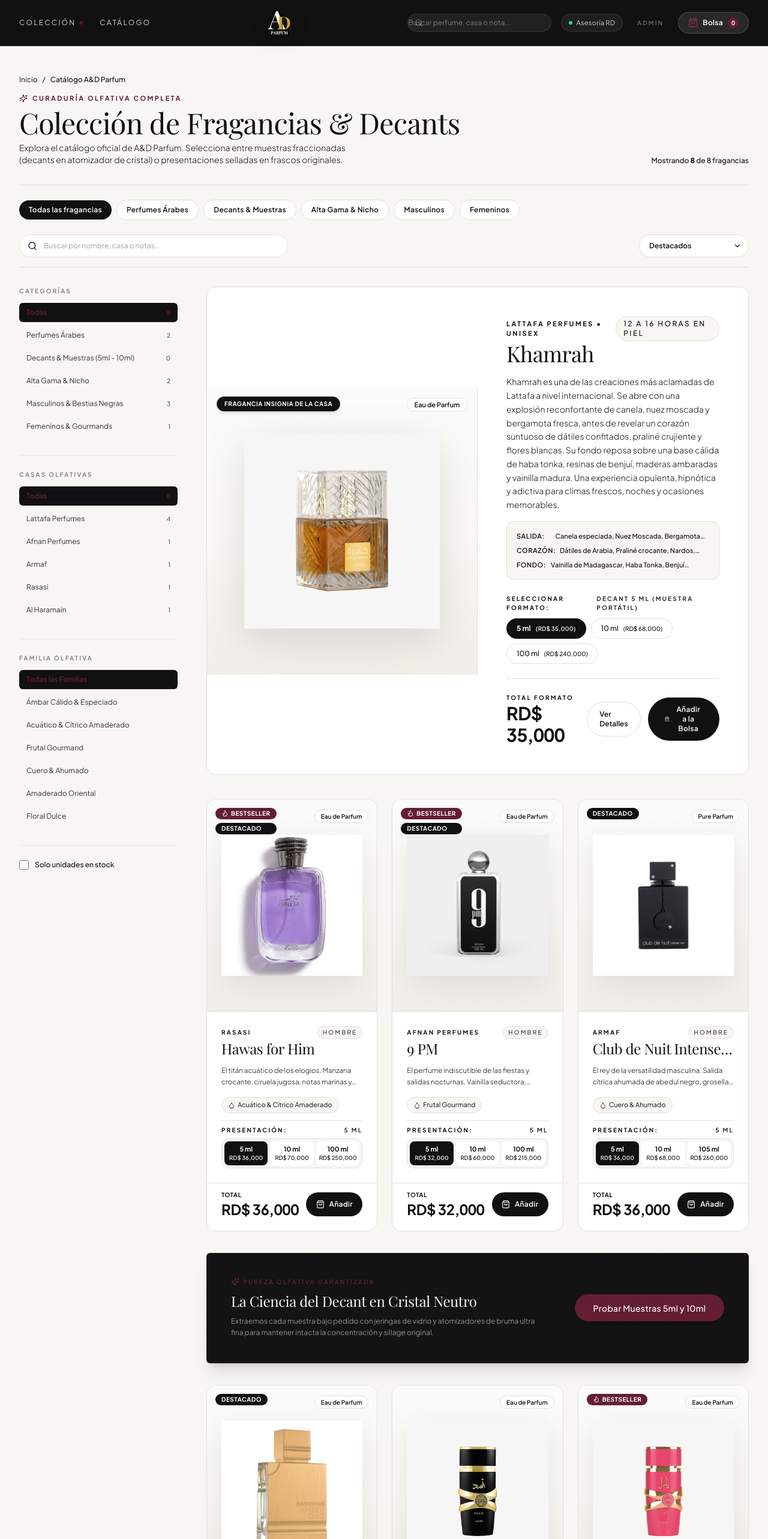
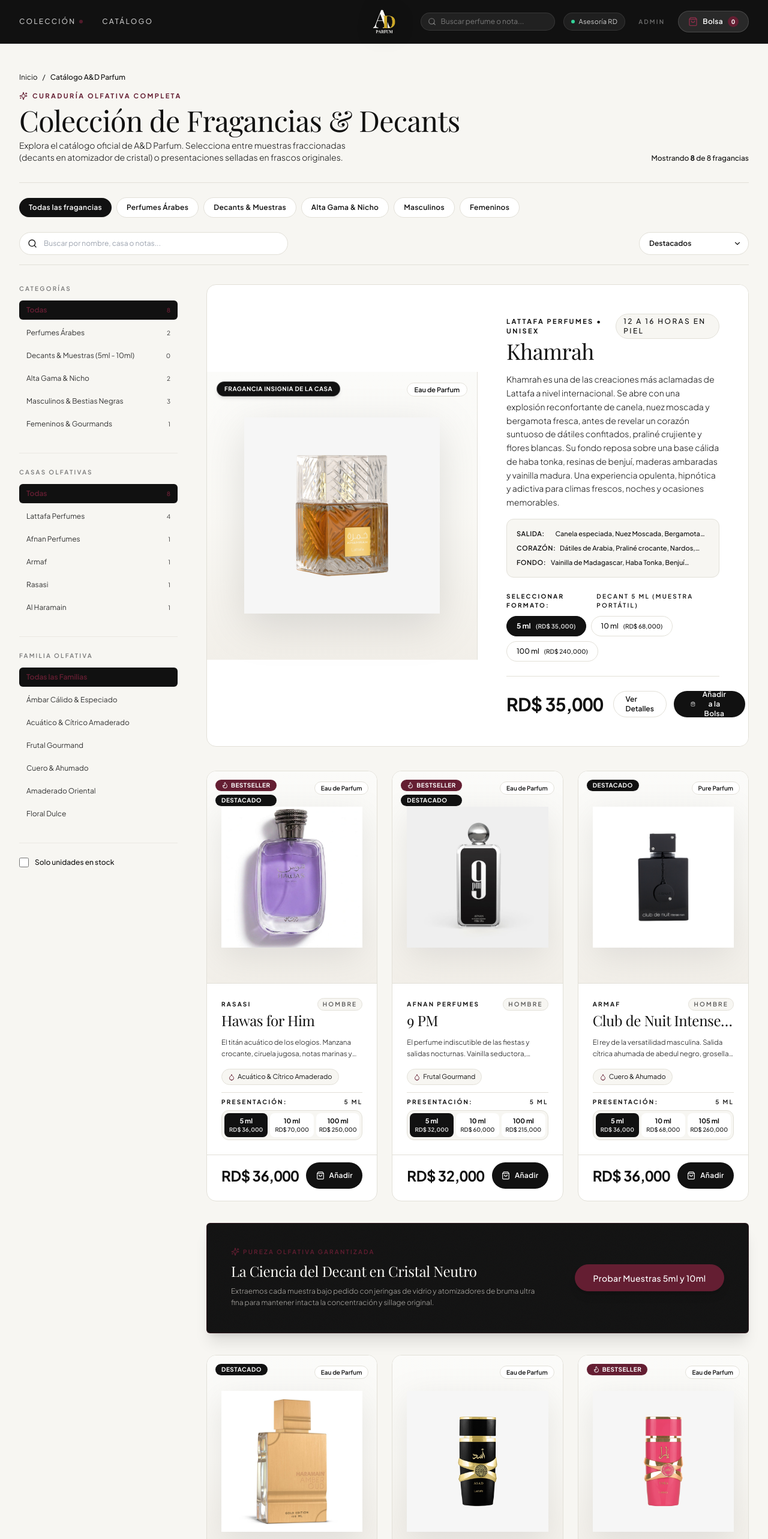
Before and after one commit to awafuldev/ad-parfum, a Next.js app: page /perfumes in a window 1280 px wide. Shown: the top 2566 px of the page at 60% size. Built offline with nearby package versions, Linux system fonts and the light colour scheme; a web font is replaced by a local one.

Commit message:
fix(ui): align card price with buy button and stabilize 3-column desktop navbar

```diff
--- a/src/components/catalog/EditorialProductCard.tsx
+++ b/src/components/catalog/EditorialProductCard.tsx
@@ -145,9 +145,8 @@ export function EditorialProductCard({ product, featuredSpotlight = false }: Pro
 
             {/* Price & Add to Cart Action */}
             <div className="pt-6 border-t border-border flex flex-col sm:flex-row sm:items-center justify-between gap-4">
-              <div>
-                <span className="text-[10px] text-gray block uppercase font-bold tracking-luxury">Total Formato</span>
-                <span className="font-price text-2xl sm:text-3xl font-bold text-noir tracking-tight">
+              <div className="flex-shrink-0 flex items-center">
+                <span className="font-price text-2xl sm:text-3xl font-bold text-noir tracking-tight leading-none">
                   {formatPrice(selectedVariant.price)}
                 </span>
               </div>
@@ -155,7 +154,7 @@ export function EditorialProductCard({ product, featuredSpotlight = false }: Pro
               <div className="flex items-center gap-3">
                 <Link
                   href={`/perfumes/${product.id}`}
-                  className="px-5 py-3 rounded-full border border-border text-xs font-semibold text-noir hover:bg-ivory hover:border-noir transition-colors"
+                  className="h-11 px-5 rounded-full border border-border text-xs font-semibold text-noir hover:bg-ivory hover:border-noir transition-colors flex items-center justify-center"
                 >
                   <span>Ver Detalles</span>
                 </Link>
@@ -164,7 +163,7 @@ export function EditorialProductCard({ product, featuredSpotlight = false }: Pro
                   type="button"
                   onClick={handleAddToCart}
                   disabled={!selectedVariant.is_available}
-                  className={`py-3 px-7 rounded-full text-xs font-semibold tracking-wide flex items-center justify-center gap-2 shadow-sm transition-all cursor-pointer ${
+                  className={`h-11 px-7 rounded-full text-xs font-semibold tracking-wide flex items-center justify-center gap-2 shadow-sm transition-all cursor-pointer ${
                     addedAnimation
                       ? "bg-emerald-600 text-white"
                       : "bg-noir text-white hover:bg-wine active:scale-98"
@@ -307,8 +306,7 @@ export function EditorialProductCard({ product, featuredSpotlight = false }: Pro
 
       {/* Card Footer: Live Selected Price & Add Action */}
       <div className="px-5 sm:px-6 pb-5 pt-3 border-t border-border flex items-center justify-between gap-3 mt-auto">
-        <div>
-          <span className="text-[10px] text-gray block uppercase font-bold tracking-wider">Total</span>
+        <div className="flex-shrink-0 flex items-center">
           <span className="font-price text-xl sm:text-2xl font-bold text-noir leading-none tracking-tight">
             {formatPrice(selectedVariant.price)}
           </span>
@@ -318,7 +316,7 @@ export function EditorialProductCard({ product, featuredSpotlight = false }: Pro
           type="button"
           onClick={handleAddToCart}
           disabled={!selectedVariant.is_available}
-          className={`flex-1 py-3 px-4 rounded-full text-xs font-semibold tracking-wide flex items-center justify-center gap-2 transition-all shadow-xs cursor-pointer ${
+          className={`flex-1 h-11 px-4 rounded-full text-xs font-semibold tracking-wide flex items-center justify-center gap-2 transition-all shadow-xs cursor-pointer ${
             addedAnimation
               ? "bg-emerald-600 text-white"
               : selectedVariant.is_available
--- a/src/components/home/HomeInventory.tsx
+++ b/src/components/home/HomeInventory.tsx
@@ -526,12 +526,9 @@ export function HomeInventory({ products, categories = [], brands = [] }: Props)
                       </div>
 
                       {/* Action Bar with Prominent Buy Button */}
-                      <div className="pt-2 flex items-center justify-between gap-3">
-                        <div>
-                          <span className="block text-[10px] text-gray uppercase tracking-wider font-medium">
-                            Total
-                          </span>
-                          <span className="font-price text-xl sm:text-2xl font-bold text-noir leading-none tracking-tight">
+                      <div className="pt-3 border-t border-border flex items-center justify-between gap-3">
+                        <div className="flex-shrink-0 flex items-center">
+                          <span className="font-price text-xl sm:text-2xl font-bold text-noir tracking-tight leading-none">
                             {formatPrice(activeVariant?.price || product.base_price)}
                           </span>
                         </div>
@@ -541,9 +538,9 @@ export function HomeInventory({ products, categories = [], brands = [] }: Props)
                           type="button"
                           onClick={(e) => handleQuickAdd(product, e)}
                           disabled={!isAvailable}
-                          className={`flex-1 py-3 px-4 rounded-full text-xs font-semibold tracking-wide transition-all duration-200 cursor-pointer flex items-center justify-center gap-2 shadow-xs ${
+                          className={`flex-1 h-11 px-4 rounded-full text-xs font-semibold tracking-wide transition-all duration-200 cursor-pointer flex items-center justify-center gap-2 shadow-xs ${
                             isAdded
-                              ? "bg-emerald-600 text-white scale-102"
+                              ? "bg-emerald-600 text-white"
                               : isAvailable
                               ? "bg-noir text-white hover:bg-wine active:scale-98"
                               : "bg-gray/20 text-gray cursor-not-allowed"
--- a/src/components/layout/Navbar.tsx
+++ b/src/components/layout/Navbar.tsx
@@ -59,13 +59,14 @@ export function Navbar() {
         className={`sticky top-0 z-40 transition-all duration-300 ${
           isScrolled
             ? "bg-noir/95 backdrop-blur-md border-b border-white/10 shadow-xl py-3"
-            : "bg-noir border-b border-white/10 py-4"
+            : "bg-noir border-b border-white/10 py-3.5"
         }`}
       >
-        <div className="max-w-cowboy mx-auto px-4 sm:px-6 lg:px-8 flex items-center justify-between gap-4">
+        <div className="max-w-cowboy mx-auto px-4 sm:px-6 lg:px-8">
+          <div className="flex md:grid md:grid-cols-[1fr_auto_1fr] items-center justify-between gap-2 sm:gap-4">
 
             {/* Left: Mobile Toggle & Desktop Editorial Navigation */}
-          <div className="flex items-center gap-6">
+            <div className="flex items-center justify-start gap-6">
               <button
                 onClick={() => setMobileMenuOpen(true)}
                 className="md:hidden p-2 -ml-2 text-white hover:text-wine-light transition-colors"
@@ -74,7 +75,7 @@ export function Navbar() {
                 <Menu className="w-5 h-5" />
               </button>
 
-            <nav className="hidden md:flex items-center gap-7 text-[12px] uppercase tracking-[0.18em] font-medium text-white/70">
+              <nav className="hidden md:flex items-center gap-6 lg:gap-8 text-[12px] uppercase tracking-[0.18em] font-medium text-white/75">
                 <Link
                   href="/#inventario"
                   onClick={handlePerfumesClick}
@@ -92,7 +93,7 @@ export function Navbar() {
               </nav>
             </div>
 
-          {/* Center: Official Brand Logo */}
+            {/* Center: Official Brand Logo - Mathematically Centered */}
             <div className="flex items-center justify-center">
               <Link href="/" className="inline-block transition-transform duration-300 hover:scale-[1.03]">
                 {/* eslint-disable-next-line @next/next/no-img-element */}
@@ -105,8 +106,8 @@ export function Navbar() {
             </div>
 
             {/* Right: Integrated Desktop Search, Concierge, Admin & Shopping Bag */}
-          <div className="flex items-center gap-3 sm:gap-4">
-            {/* Desktop Inline Search Bar */}
+            <div className="flex items-center justify-end gap-2.5 sm:gap-3.5">
+              {/* Desktop Inline Search Bar (Fixed Width - No Jump/Shift) */}
               <form
                 onSubmit={handleSearchSubmit}
                 className="relative hidden md:flex items-center group"
@@ -116,8 +117,8 @@ export function Navbar() {
                   type="text"
                   value={searchQuery}
                   onChange={(e) => setSearchQuery(e.target.value)}
-                placeholder="Buscar perfume, casa o nota..."
-                className="w-48 lg:w-60 focus:w-72 transition-all duration-300 bg-white/[0.07] hover:bg-white/[0.11] focus:bg-white/[0.15] border border-white/10 focus:border-wine/70 rounded-full py-1.5 pl-8.5 pr-7 text-xs text-white placeholder:text-white/40 focus:outline-none"
+                  placeholder="Buscar perfume o nota..."
+                  className="w-40 lg:w-48 xl:w-56 bg-white/[0.07] hover:bg-white/[0.11] focus:bg-white/[0.14] border border-white/10 focus:border-wine/70 rounded-full py-1.5 pl-8 pr-7 text-xs text-white placeholder:text-white/40 focus:outline-none transition-colors"
                 />
                 {searchQuery && (
                   <button
@@ -144,7 +145,7 @@ export function Navbar() {
                 href="https://wa.me/18293751717?text=Hola%20A%26D%20Parfum,%20deseo%20asesor%C3%ADa%20personalizada%20sobre%20una%20fragancia"
                 target="_blank"
                 rel="noopener noreferrer"
-              className="hidden xl:inline-flex items-center gap-1.5 px-3 py-1.5 rounded-full bg-white/[0.06] hover:bg-white/[0.12] border border-white/10 text-[11px] text-white/80 hover:text-white transition-all shadow-xs"
+                className="hidden xl:inline-flex items-center gap-1.5 px-3 py-1.5 rounded-full bg-white/[0.06] hover:bg-white/[0.12] border border-white/10 text-[11px] text-white/80 hover:text-white transition-all shadow-xs flex-shrink-0"
                 title="Atención directa por WhatsApp en República Dominicana"
               >
                 <span className="w-1.5 h-1.5 rounded-full bg-emerald-400 animate-pulse" />
@@ -154,7 +155,7 @@ export function Navbar() {
               {/* Admin Link */}
               <Link
                 href="/admin"
-              className="hidden sm:inline-flex text-[10px] uppercase tracking-luxury font-semibold text-white/40 hover:text-white px-2 py-1 rounded transition-colors"
+                className="hidden lg:inline-flex text-[10px] uppercase tracking-luxury font-semibold text-white/40 hover:text-white px-2 py-1 rounded transition-colors flex-shrink-0"
               >
                 Admin
               </Link>
@@ -162,7 +163,7 @@ export function Navbar() {
               {/* Shopping Bag Boutique Button */}
               <button
                 onClick={openCart}
-              className="relative py-2 px-3.5 sm:px-4 rounded-full bg-white/10 hover:bg-white/15 border border-white/15 hover:border-wine/60 text-white transition-all flex items-center gap-2 text-xs font-semibold cursor-pointer shadow-sm active:scale-95 group"
+                className="relative py-2 px-3.5 sm:px-4 rounded-full bg-white/10 hover:bg-white/15 border border-white/15 hover:border-wine/60 text-white transition-all flex items-center gap-2 text-xs font-semibold cursor-pointer shadow-sm active:scale-95 group flex-shrink-0"
                 aria-label="Bolsa de compra"
               >
                 <ShoppingBag className="w-4 h-4 text-wine-light transition-transform group-hover:scale-105" />
@@ -171,6 +172,7 @@ export function Navbar() {
                   {itemCount}
                 </span>
               </button>
+            </div>
           </div>
         </div>
       </header>
--- a/src/components/product/ProductDetailClient.tsx
+++ b/src/components/product/ProductDetailClient.tsx
@@ -362,7 +362,7 @@ export function ProductDetailClient({ product, relatedProducts }: Props) {
 
             {/* Dynamic Price Display */}
             <div className="bg-sand/15 p-4 sm:p-5 rounded-2xl border border-sand/70 space-y-4">
-              <div className="flex items-baseline justify-between gap-3">
+              <div className="flex items-center justify-between gap-3">
                 <div className="flex items-baseline gap-3">
                   <span className="font-price text-3xl sm:text-4xl font-extrabold text-espresso tracking-tight">
                     {formatPrice(selectedVariant.price)}
```
Lines whose indentation alone changed are shown as unchanged.
